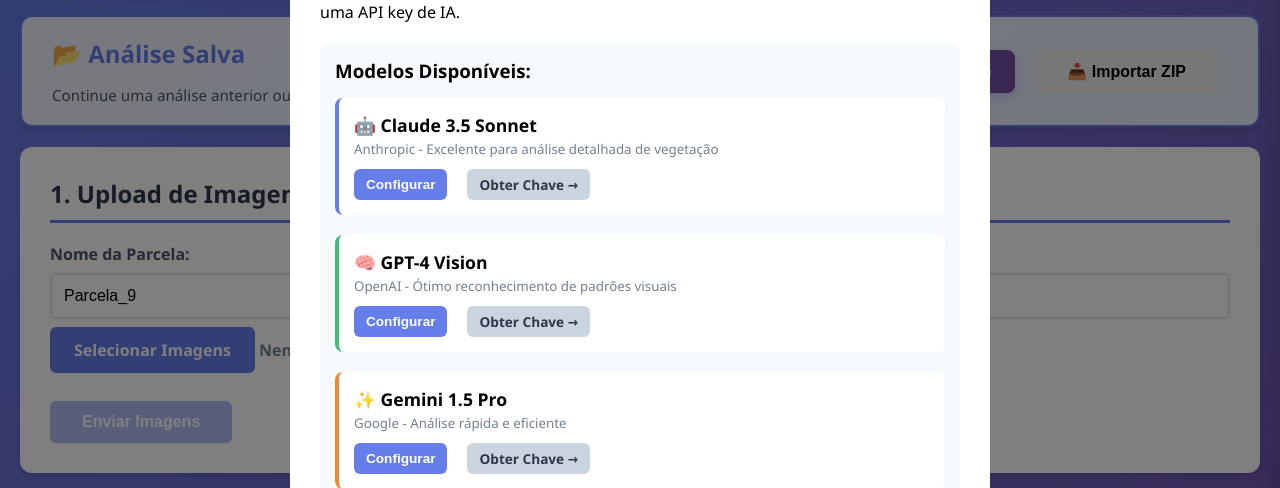
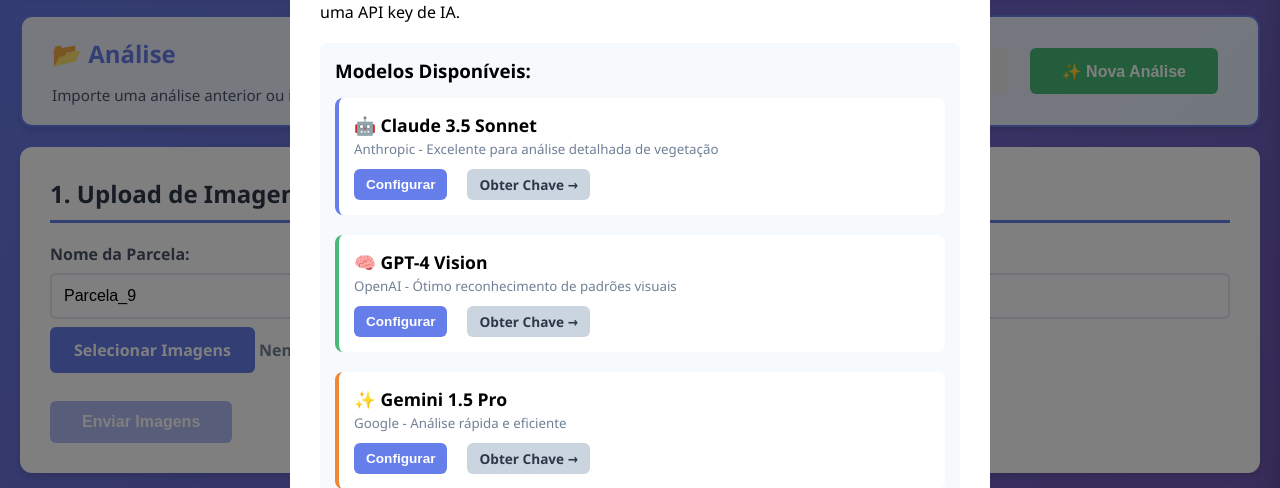
Before and after one commit to DJHanDoom/HerbalScan, a Flask app: page / in a window 1280 px wide. Shown: the part 174-662 px from the top of the page. Run offline with Flask 3, Linux system fonts and the light colour scheme; data that the repository does not hold is empty.

Commit message:
feat: Botão Nova Análise + Removidos botões Salvar/Carregar + Fix fotos import
 Novo Recurso: Botão 'Nova Análise'
- Botão no header e footer
- Limpa COMPLETAMENTE o sistema (backend + frontend)
- Remove espécies, subparcelas, configurações
- Confirmação antes de limpar
- Recomenda exportar ZIP antes de continuar
- Novo endpoint: POST /api/clear-analysis

 Removidos Botões Salvar/Carregar Análise
- Removido 'Carregar Análise' do header
- Sistema focado em ZIP completo (mais confiável)
- Seção renomeada: 'Análise Salva'  'Análise'

 Corrigido: Fotos não carregavam após importar ZIP
- displaySubparcelas() agora usa image_path corretamente
- Fallback para result.image e result.filename
- Imagens importadas agora aparecem nas subparcelas

Arquivos:
- index.html: Removido botão carregar, adicionados 2 botões nova análise
- app.js: +55 linhas (função startNewAnalysis + fix displaySubparcelas)
- app.py: +20 linhas (endpoint /api/clear-analysis)

Fluxo recomendado:
1. Trabalhar na análise
2. Exportar ZIP
3. Nova Análise (limpa tudo)
4. Importar ZIP (quando necessário)

```diff
--- a/herbaceas_app/app.py
+++ b/herbaceas_app/app.py
@@ -2734,6 +2734,31 @@
         'total': len(images_list)
     })
 
+@app.route('/api/clear-analysis', methods=['POST'])
+def clear_analysis():
+    """Limpa todos os dados de análise do backend para iniciar uma nova"""
+    global analysis_data
+
+    try:
+        # Resetar estrutura de dados global
+        analysis_data = {
+            'parcelas': {},
+            'especies_unificadas': {}
+        }
+
+        print("✓ Dados de análise limpos no backend")
+
+        return jsonify({
+            'success': True,
+            'message': 'Análise limpa com sucesso'
+        })
+    except Exception as e:
+        print(f"Erro ao limpar análise: {str(e)}")
+        return jsonify({
+            'success': False,
+            'error': str(e)
+        }), 500
+
 @app.route('/api/analysis/save', methods=['POST'])
 def save_analysis():
     """Salva uma análise em progresso para continuar depois"""
--- a/herbaceas_app/reference_species.json
+++ b/herbaceas_app/reference_species.json
@@ -43,5 +43,5 @@
       "observacoes": "graminea de folhas largas, verde claro-amarelado, pilosidade esparsa, altura intermediaria, touceiras densas"
     }
   ],
-  "updated_at": "2025-11-10T15:24:13.878631"
+  "updated_at": "2025-11-10T15:46:03.364667"
 }
--- a/herbaceas_app/static/js/app.js
+++ b/herbaceas_app/static/js/app.js
@@ -1293,7 +1293,7 @@
             <div class="subparcela-header">
                 <span>Subparcela ${result.subparcela}</span>
                 <div style="display: flex; gap: 5px;">
-                    <button class="btn btn-small btn-secondary" onclick="openImageViewer(${result.subparcela}, '${result.image}')" title="Ver e editar">
+                    <button class="btn btn-small btn-secondary" onclick="openImageViewer(${result.subparcela}, '${result.image || result.filename}')" title="Ver e editar">
                         🖼️ Ver e Editar
                     </button>
                     <button class="btn btn-small btn-warning" onclick="reanalyzeSubparcela(event, ${result.subparcela})" title="Reanalisar com IA">
@@ -1302,7 +1302,7 @@
                     <button class="btn btn-small btn-success" onclick="addEspecieToSubparcela(${result.subparcela})">+ Adicionar</button>
                 </div>
             </div>
-            <img src="/static/uploads/${appState.parcelaNome}/${result.image}" class="subparcela-image" alt="Subparcela ${result.subparcela}" onclick="openImageViewer(${result.subparcela}, '${result.image}')" style="cursor: pointer;">
+            <img src="${result.image_path || '/static/uploads/' + appState.parcelaNome + '/' + (result.image || result.filename)}" class="subparcela-image" alt="Subparcela ${result.subparcela}" onclick="openImageViewer(${result.subparcela}, '${result.image || result.filename}')" style="cursor: pointer;">
             <div class="subparcela-content">
                 ${errorBanner}
                 ${especiesHTML}
@@ -2874,6 +2874,63 @@
     });
 }
 
+// Nova Análise - Limpa todo o sistema
+function startNewAnalysis() {
+    if (!confirm('⚠️ Tem certeza que deseja iniciar uma nova análise?\n\nTodos os dados da análise atual serão perdidos (espécies, subparcelas, configurações).\n\nRecomendamos exportar um ZIP antes de continuar.')) {
+        return;
+    }
+
+    try {
+        // Limpar estado do backend
+        fetch('/api/clear-analysis', { method: 'POST' })
+            .then(response => response.json())
+            .then(data => {
+                if (data.success) {
+                    console.log('✓ Backend limpo');
+                }
+            })
+            .catch(err => console.log('Aviso: não foi possível limpar backend:', err));
+
+        // Limpar estado do frontend
+        appState.parcelaNome = '';
+        appState.uploadedFiles = [];
+        appState.analysisResults = [];
+        appState.especies = {};
+        appState.especiesUnificadas = {};
+        appState.pendingNewImages = null;
+
+        // Limpar elementos da interface
+        elements.parcelaName.value = 'Parcela_1';
+        elements.fileCount.textContent = 'Nenhum arquivo selecionado';
+        elements.previewContainer.innerHTML = '';
+        elements.uploadBtn.disabled = true;
+        elements.imageUpload.value = '';
+        elements.analysisResults.innerHTML = '';
+        elements.speciesTbody.innerHTML = '';
+        elements.resultsSummary.innerHTML = '';
+        elements.subparcelasGrid.innerHTML = '';
+
+        // Ocultar todas as seções exceto upload
+        elements.analysisSection.style.display = 'none';
+        elements.speciesSection.style.display = 'none';
+        elements.exportSection.style.display = 'none';
+        elements.addImagesBtn.style.display = 'none';
+        elements.manualModeBtn.style.display = 'none';
+
+        // Mostrar botões de análise novamente
+        elements.analyzeBtn.style.display = 'inline-block';
+
+        // Scroll para o topo
+        window.scrollTo({ top: 0, behavior: 'smooth' });
+
+        showAlert('success', '✨ Nova análise iniciada! Sistema limpo e pronto para uso.');
+
+    } catch (error) {
+        console.error('Erro ao iniciar nova análise:', error);
+        showAlert('error', 'Erro ao limpar sistema: ' + error.message);
+    }
+}
+
 function showAlert(type, message) {
     const alert = document.createElement('div');
     alert.className = `alert alert-${type}`;
--- a/herbaceas_app/templates/index.html
+++ b/herbaceas_app/templates/index.html
@@ -15,19 +15,19 @@
             <p>Sistema de análise automatizada de cobertura vegetal em quadrados de 1x1m</p>
         </header>
 
-        <!-- Seção 0: Carregar Análise Existente -->
+        <!-- Seção 0: Importar ou Nova Análise -->
         <section class="card" id="load-analysis-section">
             <div style="display: flex; justify-content: space-between; align-items: center;">
                 <div>
-                    <h2>📂 Análise Salva</h2>
-                    <p class="info-text">Continue uma análise anterior ou inicie uma nova abaixo.</p>
+                    <h2>📂 Análise</h2>
+                    <p class="info-text">Importe uma análise anterior ou inicie uma nova abaixo.</p>
                 </div>
                 <div style="display: flex; gap: 10px;">
-                    <button id="load-analysis-initial-btn" class="btn btn-secondary" onclick="AnalysisManager.showLoadDialog()">
-                        📂 Carregar Análise
+                    <button id="import-zip-initial-btn" class="btn btn-info" onclick="AnalysisManager.importCompleteZip()">
+                        � Importar ZIP
                     </button>
-                    <button id="import-zip-initial-btn" class="btn btn-info" onclick="AnalysisManager.importCompleteZip()">
-                        📥 Importar ZIP
+                    <button id="new-analysis-btn" class="btn btn-success" onclick="startNewAnalysis()">
+                        ✨ Nova Análise
                     </button>
                 </div>
             </div>
@@ -144,7 +144,12 @@
             <h2>4. Visualização e Exportação</h2>
             <div class="results-summary" id="results-summary"></div>
             <div class="subparcelas-grid" id="subparcelas-grid"></div>
-            <button id="export-btn" class="btn btn-primary">Exportar para Excel</button>
+            <div style="display: flex; gap: 12px; margin-top: 20px;">
+                <button id="export-btn" class="btn btn-primary" style="flex: 1;">Exportar para Excel</button>
+                <button id="new-analysis-footer-btn" class="btn btn-success" onclick="startNewAnalysis()" style="flex: 1;">
+                    ✨ Nova Análise
+                </button>
+            </div>
             <div id="export-status"></div>
         </section>
     </div>
```
